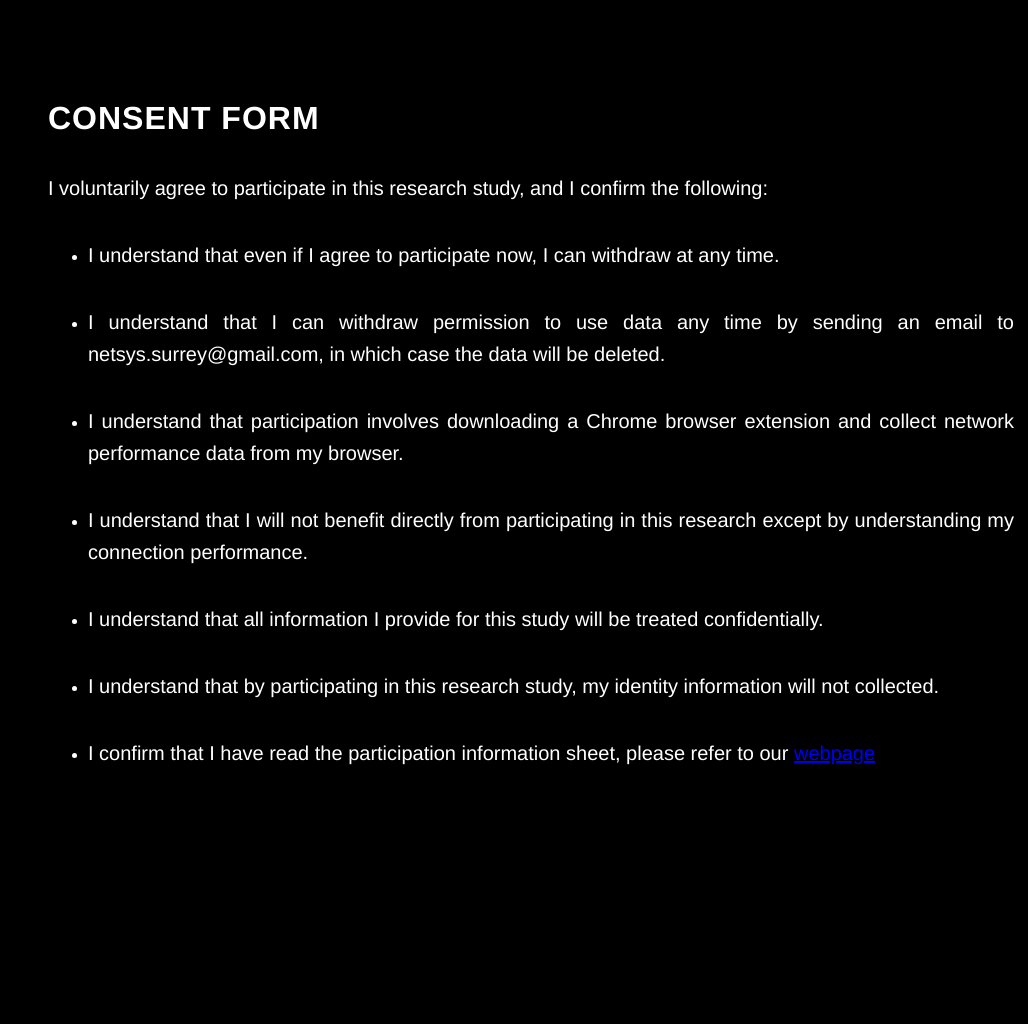
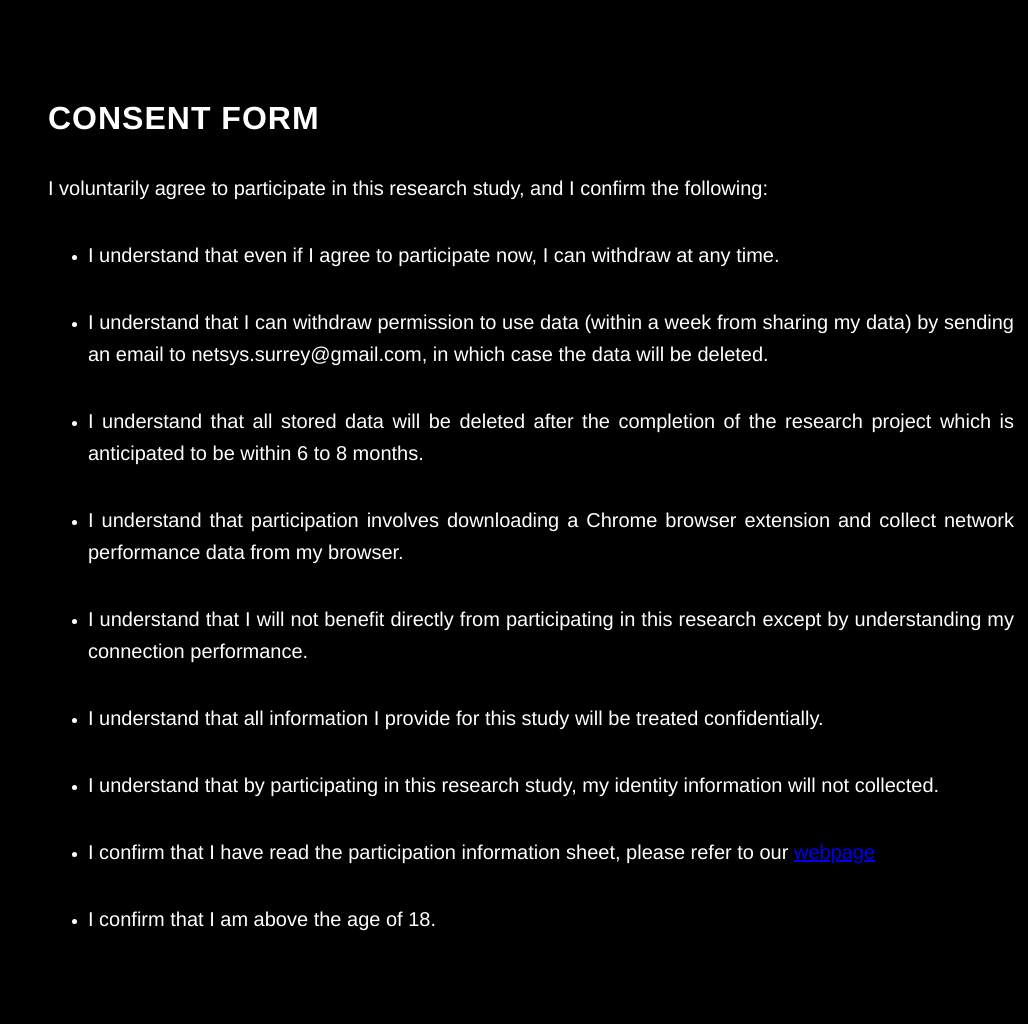
Before and after one commit to socsys/measurements, a Jekyll site: the page consent.html, which Jekyll copies as it is, in a window 1280 px wide. Shown: the whole page, without its empty margins (252-1280 px from the left). Built offline with Jekyll 4.4.1, drawn with Linux system fonts in a browser that asks for light colours; before the commit the page ends 1000 px from its top, so only the background shows below that.

Commit message:
Update consent.html
edit consent form page

```diff
--- a/consent.html
+++ b/consent.html
@@ -387,12 +387,14 @@
   </p>
   <ul>
       <li><p> I understand that even if I agree to participate now, I can withdraw at any time. </p> </li>
-      <li><p> I understand that I can withdraw permission to use data any time by sending an email to netsys.surrey@gmail.com, in which case the data will be deleted. </p> </li>
+      <li><p> I understand that I can withdraw permission to use data (within a week from sharing my data) by sending an email to netsys.surrey@gmail.com, in which case the data will be deleted. </p> </li>
+      <li><p> I understand that all stored data will be deleted after the completion of the research project which is anticipated to be within 6 to 8 months. </p></li>
       <li><p> I understand that participation involves downloading a Chrome browser extension and collect network performance data from my browser. </p> </li>
       <li><p> I understand that I will not benefit directly from participating in this research except by understanding my connection performance. </p> </li>
       <li><p> I understand that all information I provide for this study will be treated confidentially. </p> </li>
       <li><p> I understand that by participating in this research study, my identity information will not collected. </p> </li>
       <li><p> I confirm that I have read the participation information sheet, please refer to our <a href=https://socsys.github.io/satperf>webpage</a> </p> </li>
+      <li><p> I confirm that I am above the age of 18. </p></li>
   </ul>
       <br>
       <br>
```
